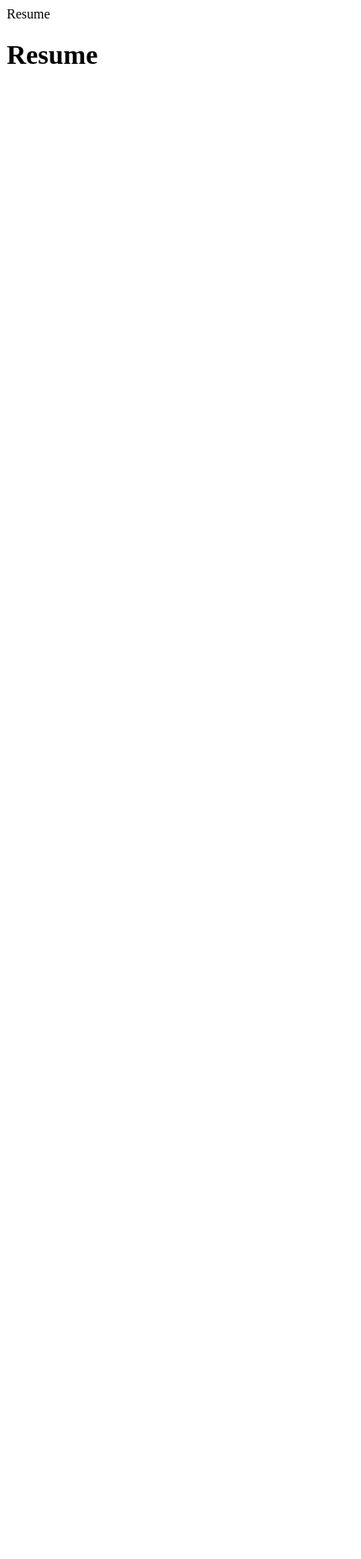
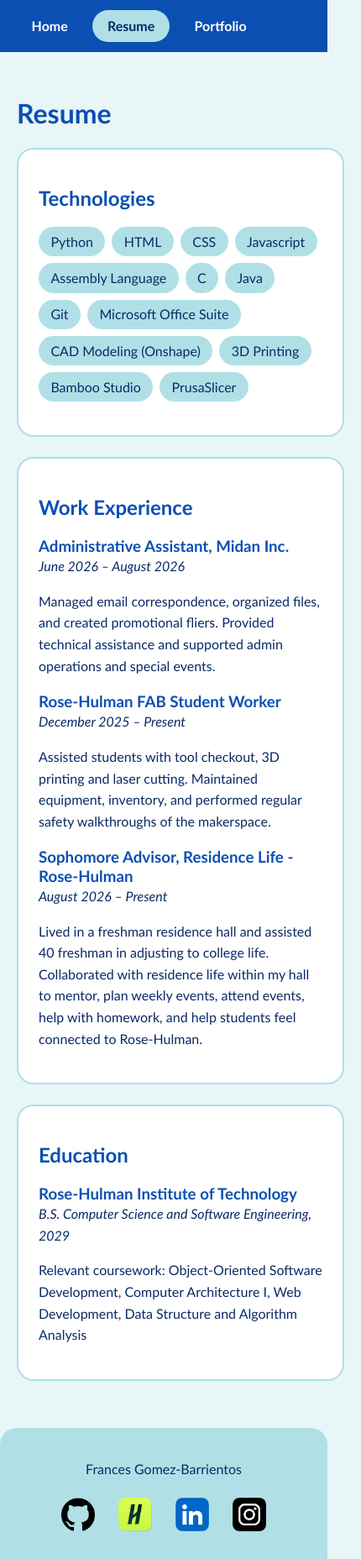
Before and after one commit to rhit-gomezbf/rhit-gomezbf.github.io, a plain HTML site: page resume.html in a window 390 px wide. Shown: the whole page at 84% size, 430 px wide, since content can reach past the window. Before the commit the page ends 844 px from the top, so only its background shows below. Drawn offline with Linux system fonts and the light colour scheme.

Commit message:
completed hw

```diff
--- /dev/null
+++ b/components.js
@@ -0,0 +1,71 @@
+let pages = [
+  { href: "index.html", label: "Home" },
+  { href: "resume.html", label: "Resume" },
+  { href: "portfolio.html", label: "Portfolio" },
+];
+
+let current = location.pathname.split("/").pop() || "index.html";
+
+/*
+   learned about how maps work in js:
+    https://developer.mozilla.org/en-US/docs/Web/JavaScript/Reference/Global_Objects/Array/map
+
+    learned how to use templates with {} and `` characters more
+    https://developer.mozilla.org/en-US/docs/Web/JavaScript/Reference/Template_literals
+
+    referenced the DOM reading from 9/24 a lot
+
+    read about accessibility
+
+
+*/
+
+let links = pages.map(p =>
+  `<li><a href="${p.href}"${p.href === current ? ' aria-current="page"' : ""}>${p.label}</a></li>`
+).join("");
+
+document.getElementById("site-header").innerHTML =
+`<nav aria-label="Main">
+     <ul>${links}</ul>
+   </nav>`;
+
+
+document.getElementById("site-footer").innerHTML =
+  `<p>Frances Gomez-Barrientos</p>
+   <ul class="social-links">
+     <li><a href="https://github.com/rhit-gomezbf">
+       <img src="images/github.png" alt="GitHub">
+     </a></li>
+     <li><a href="https://rose-hulman.joinhandshake.com/profiles/6n4wqq">
+       <img src="images/handshake.png" alt="Handshake">
+     </a></li>
+     <li><a href="https://www.linkedin.com/in/francesgb/">
+       <img src="images/linkedin.png" alt="LinkedIn">
+     </a></li>
+     <li><a href="https://www.instagram.com/frances_gb/">
+       <img src="images/instagram.png" alt="Instagram">
+     </a></li>
+   </ul>`;
+
+   /* This stuff down here was my idea that i had. I just thought about how nice having the multiple buttons
+   / and filtering for only specific keywords was interesting.
+   / https://developer.mozilla.org/en-US/docs/Web/HTML/How_to/Use_data_attributes
+   /
+   / a lot of websites do this, but I looked at how instagram does this where you can filter your feed for specific things
+   */
+
+  let buttons = document.querySelectorAll(".filters button");
+  let projects = document.querySelectorAll(".project");
+
+  buttons.forEach(button =>{
+    button.addEventListener("click", () =>{
+      let tech = button.dataset.filter;
+
+      buttons.forEach(b => b.setAttribute("aria-pressed", b === button));
+
+      projects.forEach(p =>{
+        let show = tech === "all" || p.dataset.tech.split(" ").includes(tech);
+        p.classList.toggle("hidden", !show);
+      });
+    });
+   });
--- a/resume.html
+++ b/resume.html
@@ -4,14 +4,70 @@ Your work experience (in a consistent format of your choice)
 Your education experience (in a consistent format of your choice)
 -->
 
-<html>
-    <head>Resume</head>
+<!DOCTYPE html>
+<html lang="en">
+    <head>
+        <meta charset="utf-8">
+        <title>Frances Gomez-Barrientos | Resume</title>
+        <link rel="stylesheet" href="styles.css">
+    </head>
     <body>
-        <h1>Resume</h1>
-        <ul>
+        <header id="site-header" class="site-header"></header>
 
-        </ul>
+        <main>
+            <h1>Resume</h1>
 
+            <section class="card">
+                <h2 id="tech-heading">Technologies</h2>
+                <ul class="tech-list">
+                    <li>Python</li>
+					<li>HTML</li>
+					<li>CSS</li>
+					<li>Javascript</li>
+					<li>Assembly Language</li>
+					<li>C</li>
+					<li>Java</li>
+					<li>Git</li>
+					<li>Microsoft Office Suite</li>
+					<li>CAD Modeling (Onshape)</li>
+					<li>3D Printing</li>
+					<li>Bamboo Studio</li>
+					<li>PrusaSlicer</li>
+                </ul>
+            </section>
+
+            <section class="card" aria-labelledby="work-heading">
+			<h2 id="work-heading">Work Experience</h2>
+			<article class="entry">
+				<h3>Administrative Assistant, Midan Inc.</h3>
+				<p class="meta">June 2026 – August 2026</p>
+				<p>Managed email correspondence, organized files, and created promotional fliers. Provided technical assistance and supported admin operations and special events.</p>
+			</article>
+			<article class="entry">
+				<h3>Rose-Hulman FAB Student Worker</h3>
+				<p class="meta">December 2025 – Present</p>
+				<p>Assisted students with tool checkout, 3D printing and laser cutting. Maintained equipment, inventory, and performed regular safety walkthroughs of the makerspace.</p>
+			</article>
+			<article class="entry">
+				<h3>Sophomore Advisor, Residence Life - Rose-Hulman</h3>
+				<p class="meta">August 2026 – Present</p>
+				<p>Lived in a freshman residence hall and assisted 40 freshman in adjusting to college life. Collaborated with residence life within my hall to mentor, plan weekly events, attend events, help with homework, and help students feel connected to Rose-Hulman.</p>
+			</article>
+		</section>
+
+		<section class="card" aria-labelledby="edu-heading">
+			<h2 id="edu-heading">Education</h2>
+			<article class="entry">
+				<h3>Rose-Hulman Institute of Technology</h3>
+				<p class="meta">B.S. Computer Science and Software Engineering, 2029</p>
+				<p>Relevant coursework: Object-Oriented Software Development, Computer Architecture I, Web Development, Data Structure and Algorithm Analysis</p>
+			</article>
+		</section>
+	</main>
+
+	<footer id="site-footer" class="site-footer"></footer>
+	<script src="components.js"></script>
+
+        </main>
     </body>
-
 </html>
--- /dev/null
+++ b/styles.css
@@ -0,0 +1,206 @@
+:root {
+  --blue: #0b4fb3;
+  --navy: #0a2a66;
+  --powder: #b0e0e6;
+  --powder-light: #e8f6f8;
+  --white: #ffffff;
+  --link: #0b4fb3;
+  --link-visited: #5b2a9e;
+  --radius: 20px;
+}
+
+
+
+body {
+  margin: 0;
+  font-family: "Trebuchet MS", "Segoe UI", Arial, sans-serif;
+  line-height: 1.6;
+  color: var(--navy);
+  background: var(--powder-light);
+  display: flex;
+  flex-direction: column;
+  min-height: 100vh;
+}
+
+main {
+  flex: 1;
+  width: 100%;
+  max-width: 900px;
+  margin: 0 auto;
+  padding: 2rem 1.25rem;
+}
+
+h1, h2, h3 {
+    color: var(--blue); line-height: 1.2;
+}
+
+
+a:link {
+    color: var(--link);
+}
+
+a:visited {
+    color: var(--link-visited);
+}
+
+a:hover, a:focus-visible {
+    color: var(--navy);
+}
+
+a:focus-visible, button:focus-visible {
+    outline: 3px solid var(--navy);
+    outline-offset: 3px;
+}
+
+
+.site-header {
+    background: var(--blue);
+    padding: 0.75rem 1.25rem;
+}
+
+.site-header ul {
+  list-style: none; margin: 0 auto; padding: 0; max-width: 900px;
+  display: flex; gap: 0.75rem; flex-wrap: wrap;
+}
+
+.site-header a {
+  display: inline-block; padding: 0.4rem 1.1rem;
+  border-radius: 999px; text-decoration: none; font-weight: bold;
+}
+
+.site-header a:link, .site-header a:visited {
+    color: var(--white);
+}
+
+.site-header a:hover, .site-header a:focus-visible,
+.site-header a[aria-current="page"] {
+    background: var(--powder); color: var(--navy);
+}
+
+.site-header a:focus-visible {
+    outline-color: var(--white);
+}
+
+
+.site-footer {
+  background: var(--powder); color: var(--navy);
+  text-align: center; padding: 1.25rem;
+  border-radius: var(--radius) var(--radius) 0 0;
+}
+.site-footer a:link {
+    color: var(--navy);
+}
+.site-footer a:visited {
+    color: var(--link-visited);
+}
+
+
+.card {
+  background: var(--white); border-radius: var(--radius);
+  padding: 1.5rem; margin-bottom: 1.5rem;
+  border: 2px solid var(--powder);
+}
+
+img {
+    max-width: 100%;
+    height: auto;
+    border-radius: var(--radius);
+}
+
+
+.hero {
+    text-align: center;
+}
+
+.hero img {
+  width: 260px;
+  height: 260px;
+  object-fit: cover;
+  border-radius: 50%;
+  border: 6px solid var(--powder);
+}
+
+
+.tech-list {
+    display: flex;
+    flex-wrap: wrap;
+    gap: 0.5rem;
+    list-style: none; padding: 0;
+}
+
+.tech-list li {
+    background: var(--powder);
+    padding: 0.3rem 0.9rem;
+    border-radius: 999px;
+}
+
+.entry h3 {
+    margin-bottom: 0;
+}
+
+.entry .meta {
+    margin-top: 0;
+    font-style: italic;
+}
+
+.filters {
+    display: flex;
+    flex-wrap: wrap;
+    gap: 0.5rem;
+    margin-bottom: 1.5rem;
+}
+.filters button {
+  font: inherit;
+  cursor: pointer;
+  padding: 0.4rem 1.1rem;
+  border-radius: 999px;
+  border: 2px solid var(--blue);
+  background: var(--white);
+  color: var(--blue);
+}
+.filters button[aria-pressed="true"] {
+    background: var(--blue);
+    color: var(--white);
+}
+.project img {
+    width: 100%;
+
+    object-fit: cover;
+}
+.hidden {
+    display: none;
+}
+
+.social-links {
+  list-style: none;
+  padding: 0;
+  margin: 0;
+  display: flex;
+  justify-content: center;
+  gap: 1rem;
+}
+
+.social-links a {
+  display: inline-block;
+  border-radius: 60%;
+  background: transparent;
+  transition: background 0.2s;
+  -webkit-border-radius: 60%;
+  -moz-border-radius: 60%;
+  -ms-border-radius: 60%;
+  -o-border-radius: 60%;
+}
+
+.social-links img {
+  display: block;
+  width: 40px;
+  height: 40px;
+  padding: 6px;
+  border-radius: 0;
+  object-fit: contain;
+}
+
+.social-links a:hover,
+.social-links a:focus-visible {
+  background: var(--white);
+}
```
Also changed, not shown: index.html (+19 -5 lines), portfolio.html (+50 -0 lines), images/github.png (added), images/handshake.png (added), images/headshot.jpg (renamed from headshot.jpg), images/instagram.png (added), images/linkedin.png (added), images/site.png (added), images/tankGame.png (added), images/tankSelect.png (added), images/tankStart.png (added).
